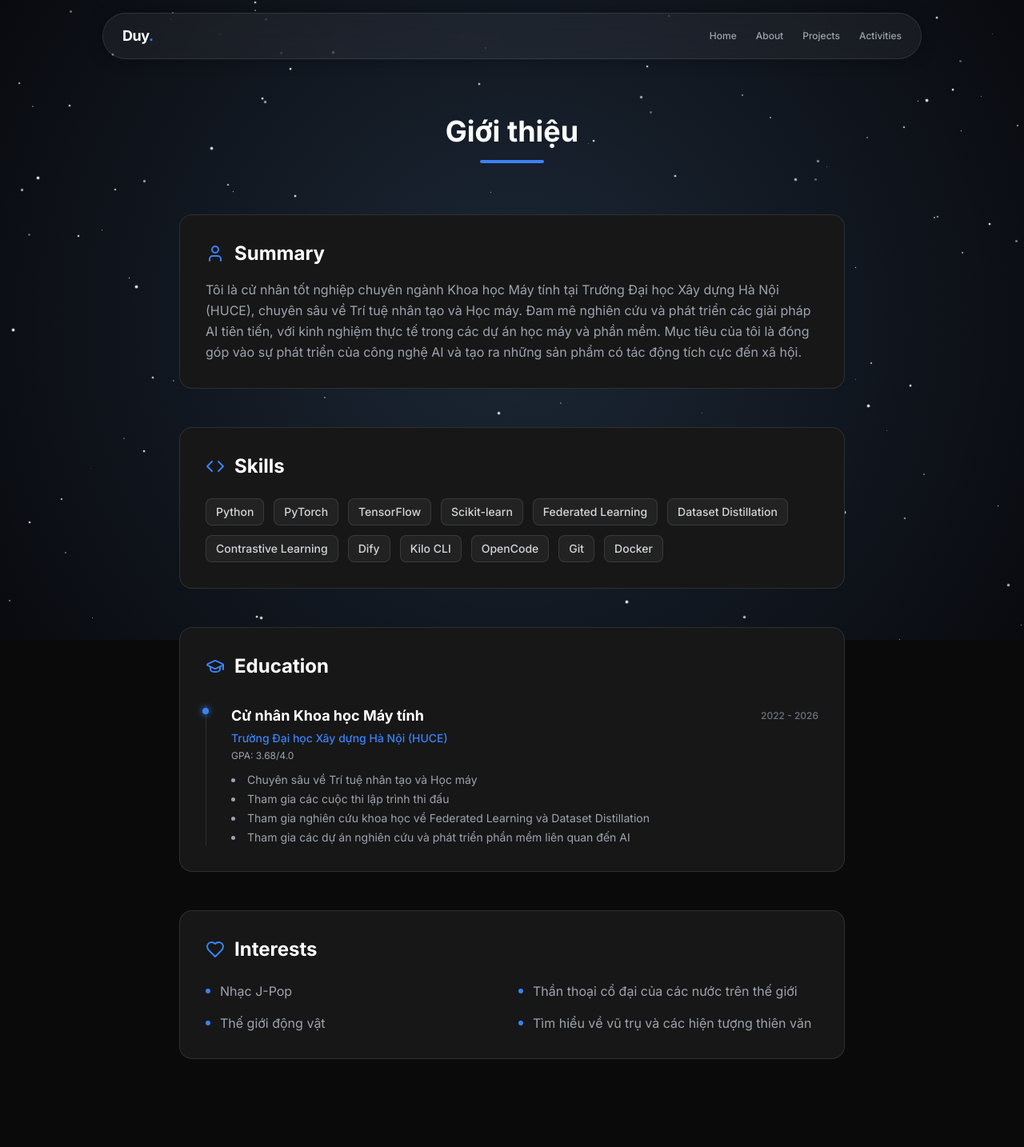
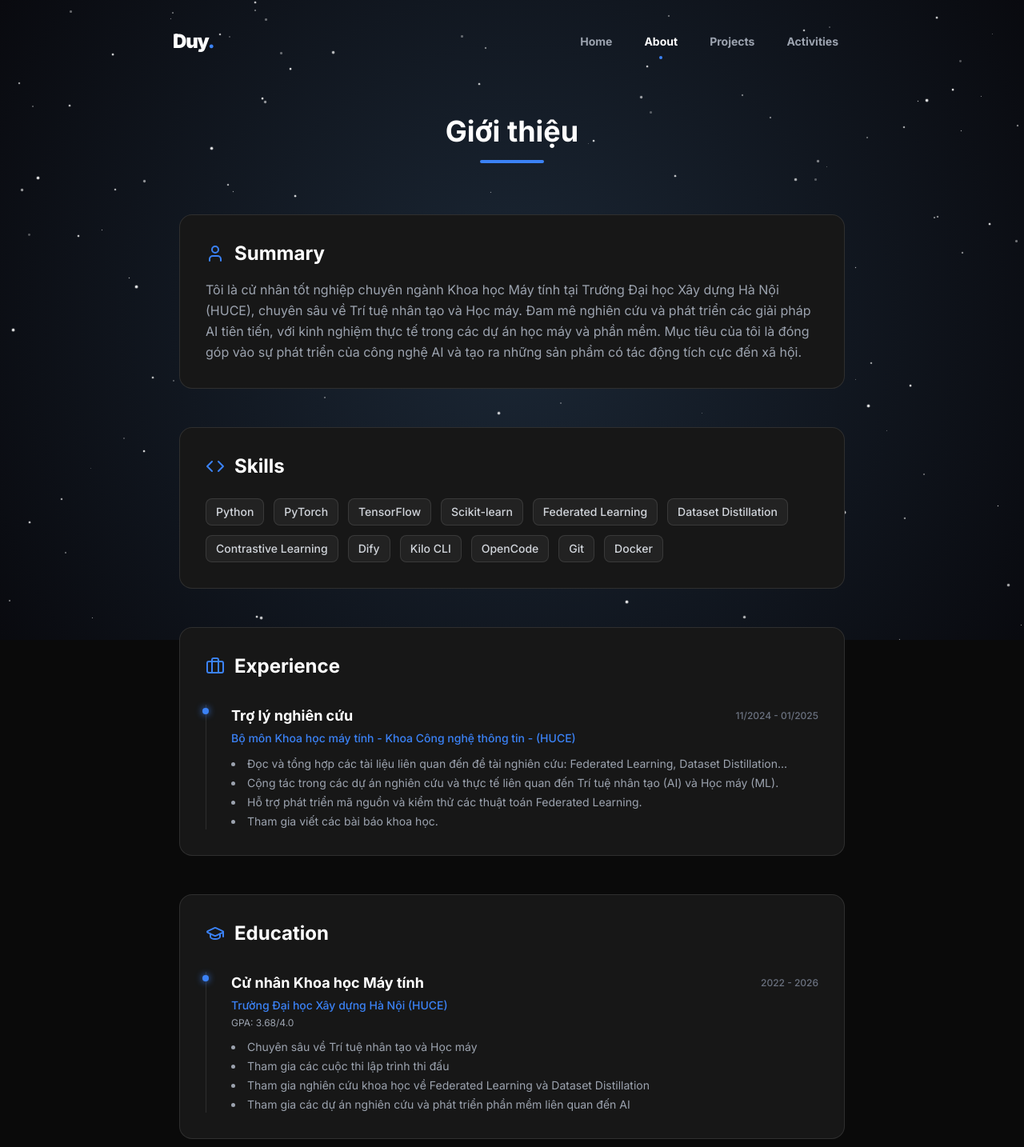
Before and after one commit to Min-Planck/min-planck.github.io, a Next.js app: page /about in a window 1280 px wide. Shown: the top 1434 px of the page at 80% size. Built offline with nearby package versions, Linux system fonts and the light colour scheme.

Commit message:
Cập nhật UI portfolio

```diff
--- a/src/app/about/page.tsx
+++ b/src/app/about/page.tsx
@@ -1,7 +1,8 @@
 import { info } from "@/data/info";
 import { education } from "@/data/education";
+import { experience } from "@/data/experience";
 import TimelineItem from "@/components/TimelineItem";
-import { User, GraduationCap, Code, Heart } from "lucide-react";
+import { User, GraduationCap, Briefcase, Code, Heart } from "lucide-react";
 
 export default function AboutPage() {
   return (
@@ -41,6 +42,25 @@ export default function AboutPage() {
           </div>
         </section>
 
+        {/* Experience */}
+        <section className="rounded-2xl border border-white/10 bg-secondary p-8">
+          <div className="flex items-center gap-3 mb-8 text-accent">
+            <Briefcase size={24} />
+            <h2 className="text-2xl font-bold text-white">Experience</h2>
+          </div>
+          <div className="flex flex-col">
+            {experience.map((item, idx) => (
+              <TimelineItem
+                key={idx}
+                title={item.role}
+                subtitle={item.company}
+                period={item.period}
+                details={item.details}
+              />
+            ))}
+          </div>
+        </section>
+
         {/* Education */}
         <section className="rounded-2xl border border-white/10 bg-secondary p-8">
           <div className="flex items-center gap-3 mb-8 text-accent">
@@ -49,7 +69,14 @@ export default function AboutPage() {
           </div>
           <div className="flex flex-col">
             {education.map((item, idx) => (
-              <TimelineItem key={idx} item={item} />
+              <TimelineItem
+                key={idx}
+                title={item.degree}
+                subtitle={item.institution}
+                period={item.period}
+                details={item.details}
+                extra={`GPA: ${item.gpa}`}
+              />
             ))}
           </div>
         </section>
--- a/src/components/Navbar.tsx
+++ b/src/components/Navbar.tsx
@@ -2,6 +2,7 @@
 
 import React, { useState, useEffect } from "react";
 import Link from "next/link";
+import { usePathname } from "next/navigation";
 import { Menu, X } from "lucide-react";
 import { cn } from "./utils";
 
@@ -16,6 +17,7 @@ export default function Navbar() {
   const [isOpen, setIsOpen] = useState(false);
   const [isVisible, setIsVisible] = useState(true);
   const [lastScrollY, setLastScrollY] = useState(0);
+  const pathname = usePathname();
 
   useEffect(() => {
     const controlNavbar = () => {
@@ -35,35 +37,48 @@ export default function Navbar() {
 
   return (
     <nav className={cn(
-      "fixed left-1/2 z-50 w-[95%] max-w-5xl rounded-full border border-white/10 bg-white/5 backdrop-blur-lg shadow-[0_0_20px_rgba(0,0,0,0.3)] transition-all duration-300 hover:border-accent/30",
-      isVisible ? "top-4 -translate-x-1/2 translate-y-0" : "top-4 -translate-x-1/2 -translate-y-24 opacity-0"
+      "fixed left-1/2 z-50 w-[90%] max-w-4xl transition-all duration-500 -translate-x-1/2",
+      isVisible
+        ? "top-6 opacity-100 translate-y-0"
+        : "top-[-100px] opacity-0"
     )}>
-      <div className="mx-auto px-6">
+      <div className="px-6">
         <div className="flex h-14 items-center justify-between">
           <div className="flex items-center">
-            <Link href="/" className="text-lg font-bold text-white tracking-tight">
-              Duy<span className="text-accent">.</span>
+            <Link href="/" className="text-2xl font-black text-white tracking-tighter group">
+              Duy<span className="text-accent group-hover:animate-pulse">.</span>
             </Link>
           </div>
 
           <div className="hidden md:block">
-            <div className="flex items-center space-x-6">
-              {navLinks.map((link) => (
+            <div className="flex items-center gap-2">
+              {navLinks.map((link) => {
+                const isActive = pathname === link.href;
+                return (
                   <Link
                     key={link.name}
                     href={link.href}
-                  className="text-xs font-medium text-gray-400 transition-all hover:text-accent hover:scale-110"
+                    className={cn(
+                      "relative px-4 py-2 text-sm font-bold transition-all duration-300",
+                      isActive
+                        ? "text-white"
+                        : "text-gray-400 hover:text-white"
+                    )}
                   >
                     {link.name}
+                    {isActive && (
+                      <span className="absolute -bottom-1 left-1/2 -translate-x-1/2 w-1 h-1 rounded-full bg-accent" />
+                    )}
                   </Link>
-              ))}
+                );
+              })}
             </div>
           </div>
 
           <div className="md:hidden">
             <button
               onClick={() => setIsOpen(!isOpen)}
-              className="inline-flex items-center justify-center p-2 text-gray-400 hover:text-white"
+              className="inline-flex items-center justify-center p-2 text-gray-400 hover:text-white transition-colors"
             >
               {isOpen ? <X size={20} /> : <Menu size={20} />}
             </button>
@@ -73,19 +88,25 @@ export default function Navbar() {
 
       {/* Mobile Menu */}
       {isOpen && (
-        <div className="absolute top-full left-0 right-0 mt-2 overflow-hidden rounded-2xl border border-white/10 bg-white/5 backdrop-blur-xl shadow-xl">
-          <div className="space-y-1 px-2 pb-3 pt-2">
-            {navLinks.map((link) => (
+        <div className="absolute top-full left-0 right-0 mt-6 flex flex-col items-center gap-3 animate-in fade-in slide-in-from-top-2 duration-300">
+          {navLinks.map((link) => {
+            const isActive = pathname === link.href;
+            return (
               <Link
                 key={link.name}
                 href={link.href}
                 onClick={() => setIsOpen(false)}
-                className="block rounded-xl px-4 py-3 text-sm font-medium text-gray-400 hover:bg-white/10 hover:text-accent transition-all"
+                className={cn(
+                  "text-lg font-bold transition-all",
+                  isActive
+                    ? "text-white"
+                    : "text-gray-400 hover:text-white"
+                )}
               >
                 {link.name}
               </Link>
-            ))}
-          </div>
+            );
+          })}
         </div>
       )}
     </nav>
--- a/src/components/TimelineItem.tsx
+++ b/src/components/TimelineItem.tsx
@@ -1,11 +1,13 @@
 import React from "react";
-import { EducationItem } from "@/data/education";
-
 interface TimelineItemProps {
-  item: EducationItem;
+  title: string;
+  subtitle: string;
+  period: string;
+  details: string[];
+  extra?: string;
 }
 
-export default function TimelineItem({ item }: TimelineItemProps) {
+export default function TimelineItem({ title, subtitle, period, details, extra }: TimelineItemProps) {
   return (
     <div className="relative pl-8 pb-8 last:pb-0">
       {/* Line */}
@@ -16,15 +18,15 @@ export default function TimelineItem({ item }: TimelineItemProps) {
 
       <div className="flex flex-col gap-1">
         <div className="flex flex-wrap items-center justify-between gap-2">
-          <h4 className="text-lg font-bold text-white">{item.degree}</h4>
-          <span className="text-xs font-medium text-gray-500">{item.period}</span>
+          <h4 className="text-lg font-bold text-white">{title}</h4>
+          <span className="text-xs font-medium text-gray-500">{period}</span>
         </div>
-        <p className="text-sm font-medium text-accent">{item.institution}</p>
-        {item.gpa && (
-          <p className="text-xs text-gray-400">GPA: {item.gpa}</p>
+        <p className="text-sm font-medium text-accent">{subtitle}</p>
+        {extra && (
+          <p className="text-xs text-gray-400">{extra}</p>
         )}
         <ul className="mt-2 list-disc list-inside text-sm text-gray-400 space-y-1">
-          {item.details.map((detail, idx) => (
+          {details.map((detail, idx) => (
             <li key={idx}>{detail}</li>
           ))}
         </ul>
--- /dev/null
+++ b/src/data/experience.ts
@@ -0,0 +1,20 @@
+export interface ExperienceItem {
+  role: string;
+  company: string;
+  period: string;
+  details: string[];
+}
+
+export const experience: ExperienceItem[] = [
+  {
+    role: "Trợ lý nghiên cứu",
+    company: "Bộ môn Khoa học máy tính - Khoa Công nghệ thông tin - (HUCE)",
+    period: "11/2024 - 01/2025",
+    details: [
+      "Đọc và tổng hợp các tài liệu liên quan đến đề tài nghiên cứu: Federated Learning, Dataset Distillation...",
+      "Cộng tác trong các dự án nghiên cứu và thực tế liên quan đến Trí tuệ nhân tạo (AI) và Học máy (ML).",
+      "Hỗ trợ phát triển mã nguồn và kiểm thử các thuật toán Federated Learning.",
+      "Tham gia viết các bài báo khoa học."
+    ]
+  }
+];
```
Also changed, not shown: .kilo/plans/1776159636009-glowing-cactus.md (added), 1 other file (tests, documents, lock files or other folders). Lines whose indentation alone changed are shown as unchanged.
